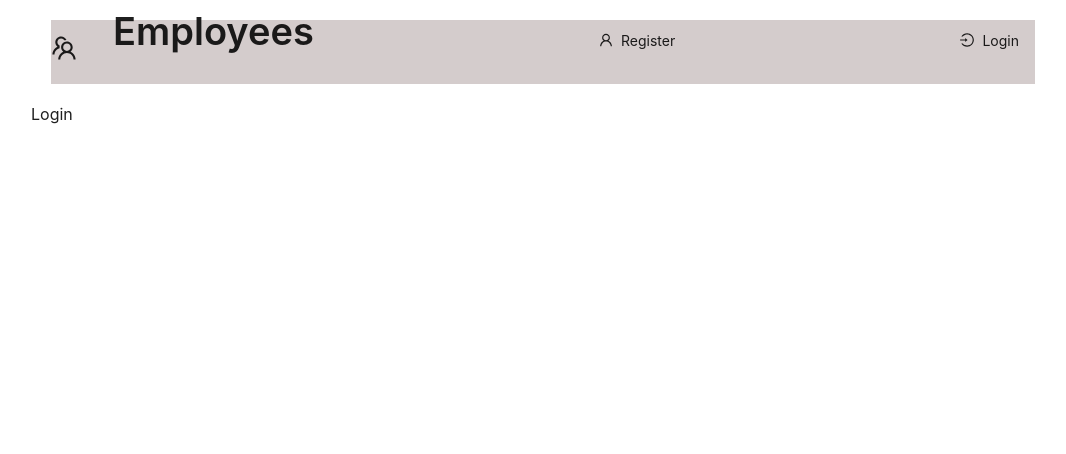
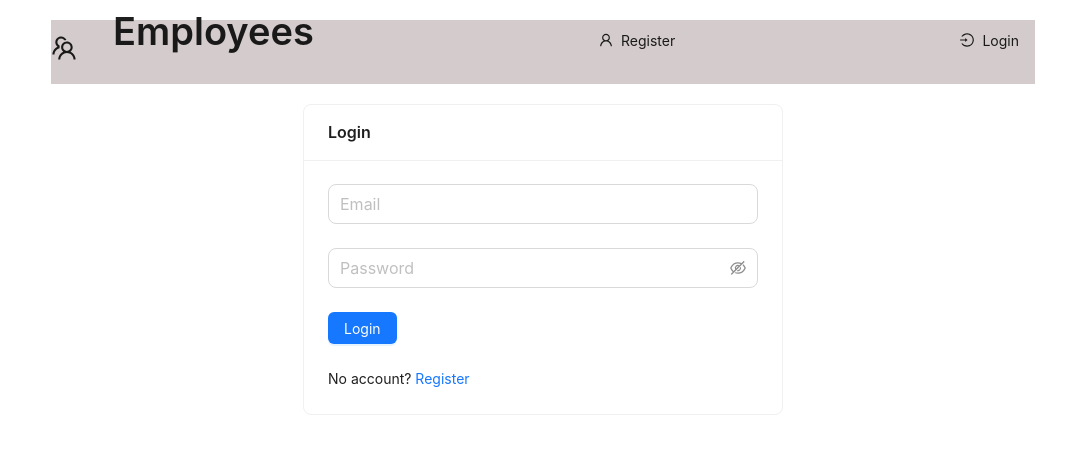
Before and after one commit to Sphaerista/employee-app, a React (Create React App) app in the folder client/: page /login in a window 1280 px wide. Shown: the top 454 px of the page, without its empty margins (97-1163 px from the left). Built offline with nearby package versions, Linux system fonts and the light colour scheme.

Commit message:
login page

```diff
--- /dev/null
+++ b/client/src/components/custom-input/index.tsx
@@ -0,0 +1,24 @@
+import { Form, Input } from "antd";
+import React from "react";
+
+type Props = {
+  name?: string;
+  placeholder?: string;
+  type?: string;
+};
+
+export const CustomInput: React.FC<Props> = ({
+  name,
+  placeholder,
+  type = "text",
+}) => {
+  return (
+    <Form.Item
+      name={name}
+      rules={[{ required: true, message: "required blank" }]}
+      shouldUpdate={true}
+    >
+      <Input placeholder={placeholder} type={type} size="large" />
+    </Form.Item>
+  );
+};
--- /dev/null
+++ b/client/src/components/password-input/input.tsx
@@ -0,0 +1,49 @@
+import { Form, Input } from "antd";
+import { NamePath } from "antd/es/form/interface";
+import React from "react";
+
+type Props = {
+  name: string;
+  placeholder: string;
+  dependencies?: NamePath[];
+};
+
+export const PasswordInput: React.FC<Props> = ({
+  name,
+  placeholder,
+  dependencies,
+}) => {
+  return (
+    <Form.Item
+      name={name}
+      dependencies={dependencies}
+      hasFeedback
+      rules={[
+        {
+          required: true,
+          message: "required blank",
+        },
+        ({ getFieldValue }) => ({
+          validator(_, value) {
+            if (!value) {
+              return Promise.resolve();
+            }
+            if (name === "confirmPassword") {
+              if (!value || getFieldValue("password") === value) {
+                return Promise.resolve();
+              }
+              return Promise.reject(new Error("passwords should be the same"));
+            } else {
+              if (value.length < 4) {
+                return Promise.reject(new Error("at least 4 characters"));
+              }
+              return Promise.resolve();
+            }
+          },
+        }),
+      ]}
+    >
+      <Input.Password placeholder={placeholder} size="large"></Input.Password>
+    </Form.Item>
+  );
+};
--- a/client/src/pages/login/index.tsx
+++ b/client/src/pages/login/index.tsx
@@ -1,10 +1,31 @@
+import React from "react";
+import { Card, Form, Row, Space, Typography } from "antd";
 import { Layout } from "../../components/layout";
-import React from "react";
+import { CustomInput } from "../../components/custom-input";
+import { PasswordInput } from "../../components/password-input/input";
+import { CustomButton } from "../../components/custom-button";
+import { Link } from "react-router-dom";
+import { Paths } from "../../paths";
 
 export const Login = () => {
   return (
     <Layout>
-      <div>Login</div>
+      <Row align="middle" justify="center">
+        <Card title="Login" style={{ width: "30rem" }}>
+          <Form onFinish={() => null}>
+            <CustomInput type="email" name="email" placeholder="Email" />
+            <PasswordInput name="password" placeholder="Password" />
+            <CustomButton type="primary" htmlType="submit">
+              Login
+            </CustomButton>
+          </Form>
+          <Space direction="vertical" size="large">
+            <Typography.Text>
+              No account? <Link to={Paths.register}>Register</Link>
+            </Typography.Text>
+          </Space>
+        </Card>
+      </Row>
     </Layout>
   );
 };
```
